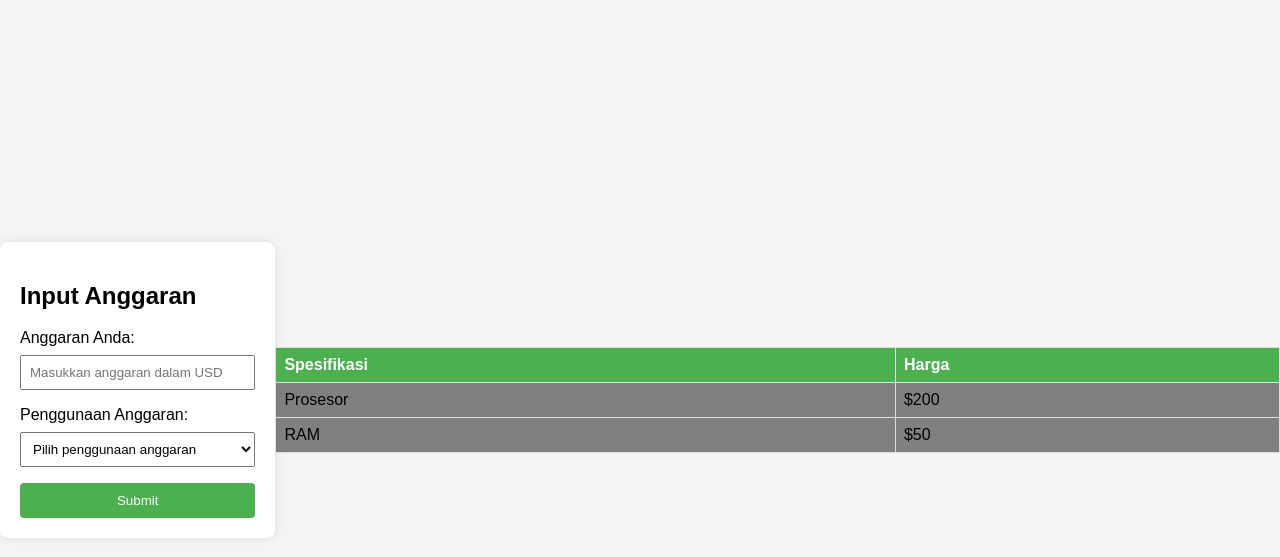
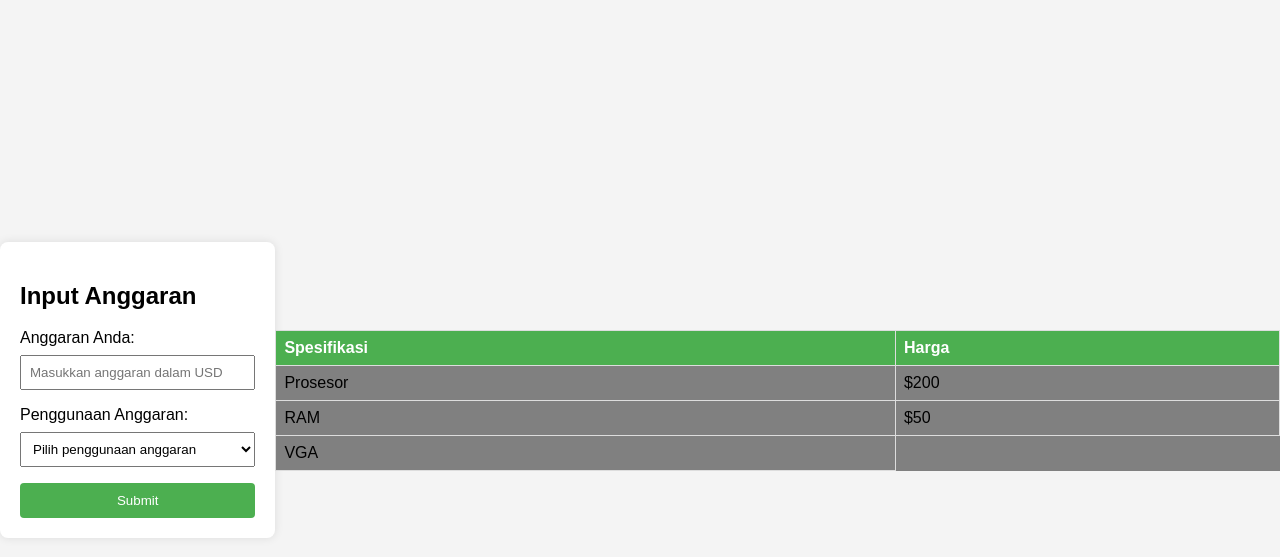
Before and after one commit to revenca/Sistem_Pemilihan_Komponen_PC, a Flask app: page / in a window 1280 px wide. Shown: the top 557 px of the page. Run offline with Flask 3, Linux system fonts and the light colour scheme.

Commit message:
Update index.html

```diff
--- a/proyek_app/template/index.html
+++ b/proyek_app/template/index.html
@@ -104,6 +104,9 @@
             <td>RAM</td>
             <td>$50</td>
         </tr>
+    </tr>
+        <td>VGA
+    </td>
         <!-- Tambahkan baris lain sesuai kebutuhan -->
     </table>
 
```
